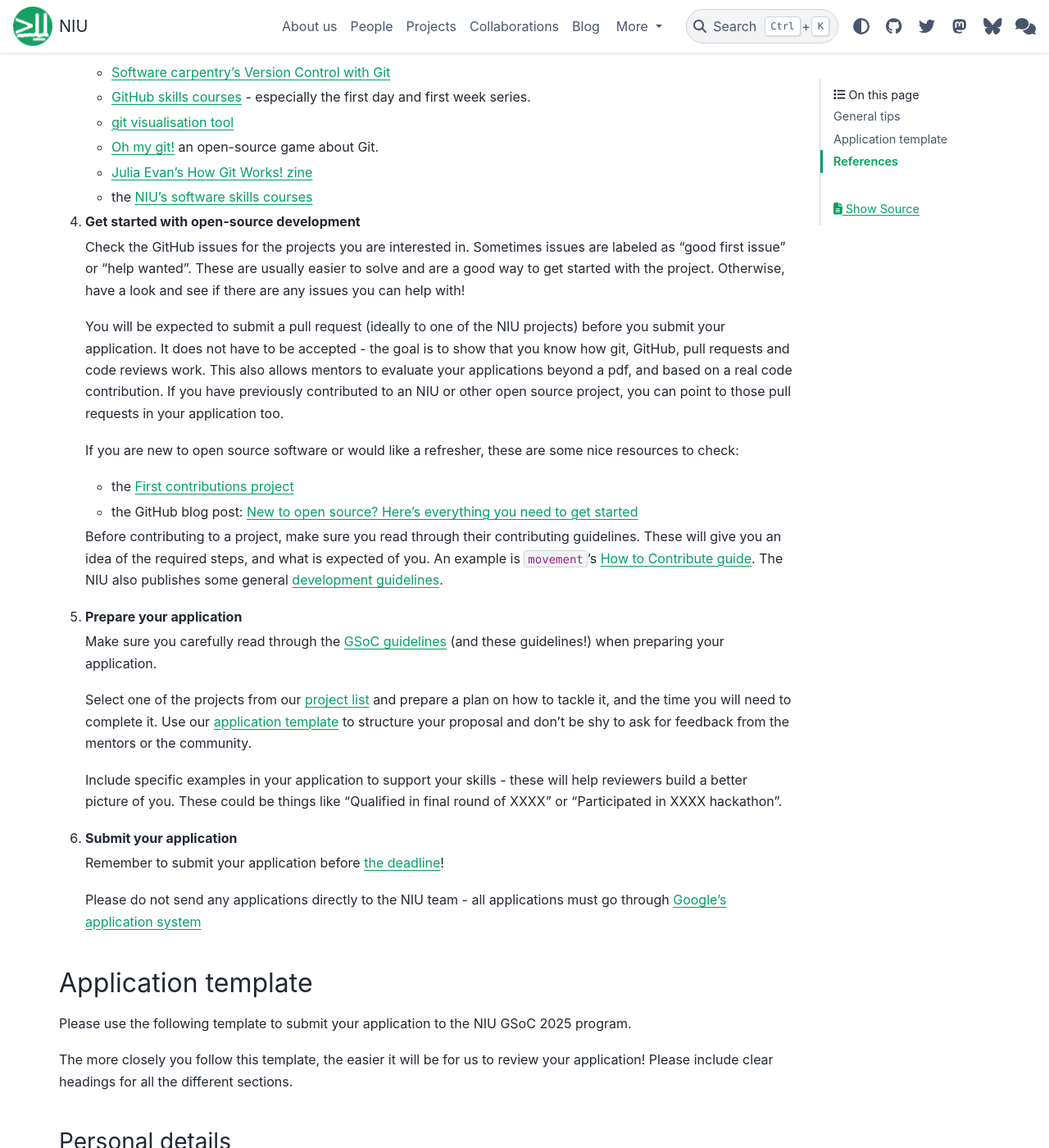
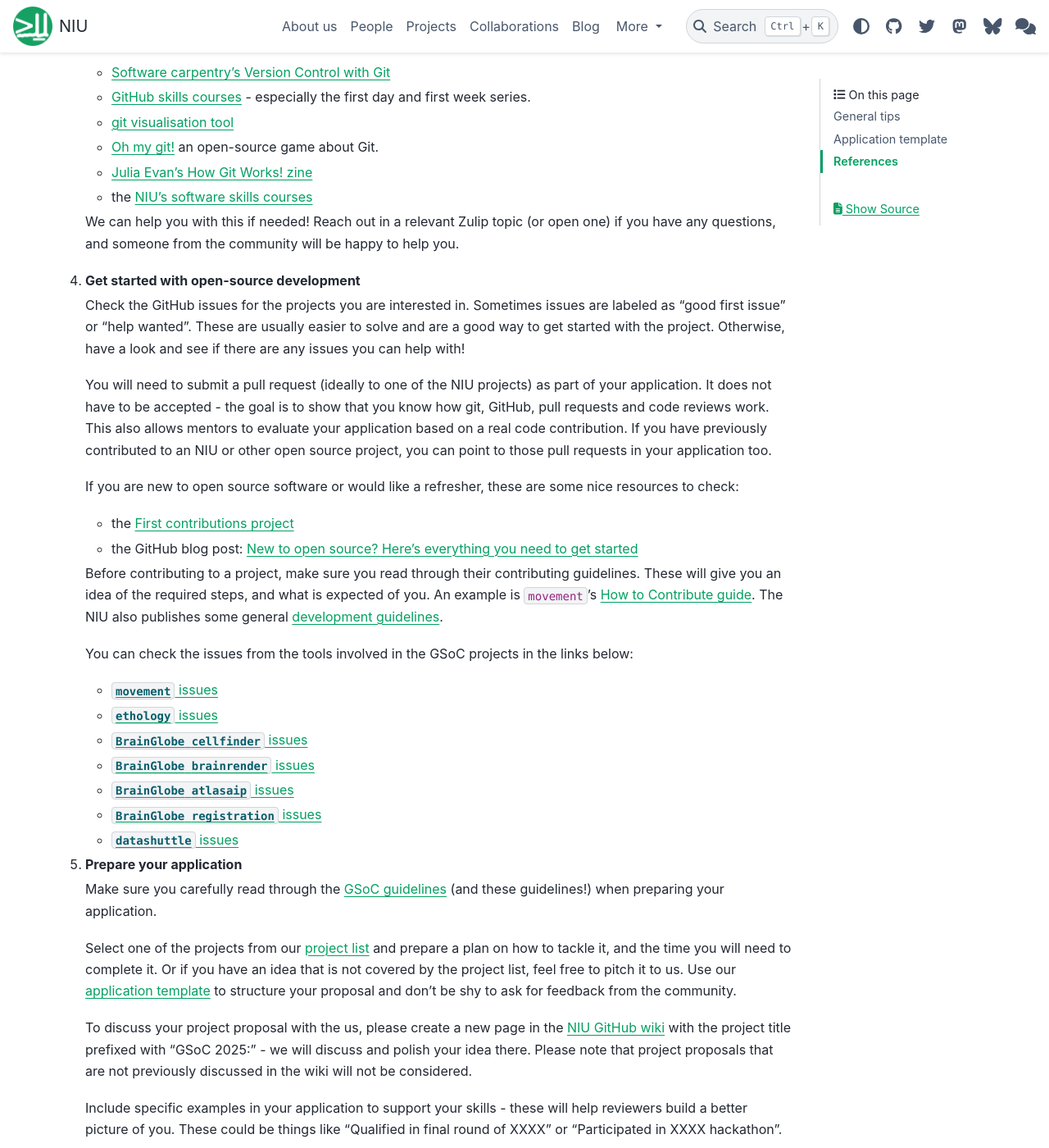
Before and after one commit to neuroinformatics-unit/neuroinformatics-unit.github.io, a Sphinx documentation site: the page built from docs/source/get-involved/gsoc/guidelines.md, in a window 1280 px wide and 1400 px high, scrolled down 831 px. Shown: the whole window at 82% size. Built offline with Sphinx 7.4.7 and the PyData theme 0.15.4, drawn with Linux system fonts in a browser that asks for light colours; nearby versions of some CDN libraries; some of the changed text lies outside the part shown.

Commit message:
GSoC guidelines and application template edits (#121)
* Add DPS feedback

* Add links to repos in project lists

* Add Adam's feedback

* Fix link

* Support project proposals

* Add NIU wiki

* Clarify wiki procedure

```diff
--- a/docs/source/get-involved/gsoc/guidelines.md
+++ b/docs/source/get-involved/gsoc/guidelines.md
@@ -7,13 +7,13 @@
 
     Open source work is done and communicated in public - the idea here is to demonstrate that you can do this! Join our [Zulip](https://neuroinformatics.zulipchat.com/), or browse through our GitHub repositories - you can find a full list of the NIU repositories under the [NIU GitHub organisation](https://github.com/neuroinformatics-unit) and the [Brainglobe](https://github.com/brainglobe) one. Read, ask questions, get to know the people involved, and participate in discussions.
 
-    Just introduce yourself, and feel free to can ask questions about specific projects, the development process, recommended readings or the community.
+    Introduce yourself, and feel free to can ask questions about specific projects, the development process, recommended readings or the community. If you are not familiar with Zulip, have a look at this [quick guide](https://zulip.com/help/getting-started-with-zulip) first.
 
 2. **Become a user**
 
     A great way to get started in the community of our open-source tools is to experience them as a user. Try to install and use our tools, experiment with the code, and report any issues you find. This will help you understand the tools better and will give you a better idea of what you can contribute.
 
-    A good starting point as a user could be `movement`'s gallery of [examples](https://movement.neuroinformatics.dev/examples/index.html) or BrainGlobe's [tutorials](https://brainglobe.info/tutorials/index.html).
+    A good starting point as a user could be `movement`'s [gallery of examples](https://movement.neuroinformatics.dev/examples/index.html) or [BrainGlobe's tutorials](https://brainglobe.info/tutorials/index.html).
 
 3. **Get ready to be a developer**
 
@@ -28,11 +28,13 @@
     - [Julia Evan's How Git Works! zine](https://jvns.ca/blog/2024/04/25/new-zine--how-git-works-/)
     - the [NIU's software skills courses](https://software-skills.neuroinformatics.dev/courses/index.html)
 
+    We can help you with this if needed! Reach out in a relevant Zulip topic (or open one) if you have any questions, and someone from the community will be happy to help you.
+
 4. **Get started with open-source development**
 
     Check the GitHub issues for the projects you are interested in. Sometimes issues are labeled as "good first issue" or "help wanted". These are usually easier to solve and are a good way to get started with the project. Otherwise, have a look and see if there are any issues you can help with!
 
-    You will be expected to submit a pull request (ideally to one of the NIU projects) before you submit your application. It does not have to be accepted - the goal is to show that you know how git, GitHub, pull requests and code reviews work. This also allows mentors to evaluate your applications beyond a pdf, and based on a real code contribution. If you have previously contributed to an NIU or other open source project, you can point to those pull requests in your application too.
+    You will need to submit a pull request (ideally to one of the NIU projects) as part of your application. It does not have to be accepted - the goal is to show that you know how git, GitHub, pull requests and code reviews work. This also allows mentors to evaluate your application based on a real code contribution. If you have previously contributed to an NIU or other open source project, you can point to those pull requests in your application too.
 
     If you are new to open source software or would like a refresher, these are some nice resources to check:
 
@@ -41,12 +43,23 @@
 
     Before contributing to a project, make sure you read through their contributing guidelines. These will give you an idea of the required steps, and what is expected of you. An example is `movement`'s [How to Contribute guide](https://movement.neuroinformatics.dev/community/contributing.html#target-contributing). The NIU also publishes some general [development guidelines](https://neuroinformatics.dev/get-involved/languages_frameworks.html).
 
+    You can check the issues from the tools involved in the GSoC projects in the links below:
+    - [`movement` issues](https://github.com/neuroinformatics-unit/movement/issues)
+    - [`ethology` issues](https://github.com/neuroinformatics-unit/ethology/issues)
+    - [`BrainGlobe cellfinder` issues](https://github.com/brainglobe/cellfinder/issues)
+    - [`BrainGlobe brainrender` issues](https://github.com/brainglobe/brainrender/issues)
+    - [`BrainGlobe atlasaip` issues](https://github.com/brainglobe/brainglobe-atlasapi/issues)
+    - [`BrainGlobe registration` issues](https://github.com/brainglobe/brainglobe-registration/issues)
+    - [`datashuttle` issues](https://github.com/neuroinformatics-unit/datashuttle/issues)
+
 
 5. **Prepare your application**
 
     Make sure you carefully read through the [GSoC guidelines](https://google.github.io/gsocguides//student/writing-a-proposal) (and these guidelines!) when preparing your application.
 
-    Select one of the projects from our [project list](projects_2025/index) and prepare a plan on how to tackle it, and the time you will need to complete it. Use our [application template](#application-template) to structure your proposal and don't be shy to ask for feedback from the mentors or the community.
+    Select one of the projects from our [project list](projects_2025/index) and prepare a plan on how to tackle it, and the time you will need to complete it. Or if you have an idea that is not covered by the project list, feel free to pitch it to us. Use our [application template](#application-template) to structure your proposal and don't be shy to ask for feedback from the community.
+
+    To discuss your project proposal with the us, please create a new page in the [NIU GitHub wiki](https://github.com/neuroinformatics-unit/gsoc/wiki) with the project title prefixed with "GSoC 2025:" - we will discuss and polish your idea there. Please note that project proposals that are not previously discussed in the wiki will not be considered.
 
     Include specific examples in your application to support your skills - these will help reviewers build a better picture of you. These could be things like "Qualified in final round of XXXX" or "Participated in XXXX hackathon".
 
@@ -55,7 +68,7 @@
 
     Remember to submit your application before [the deadline](https://developers.google.com/open-source/gsoc/timeline#april_8_-_1800_utc)!
 
-    Please do not send any applications directly to the NIU team - all applications must go through [Google's application system](https://summerofcode.withgoogle.com/)
+    Please do not send any applications directly to the NIU team, they won't be considered - all applications must go through [Google's application system](https://summerofcode.withgoogle.com/)
 
 
 ## Application template
@@ -63,6 +76,9 @@
 Please use the following template to submit your application to the NIU GSoC 2025 program.
 
 The more closely you follow this template, the easier it will be for us to review your application! Please include clear headings for all the different sections.
+
+### Project title to use for the GSoC application
+Please clearly include in the title the tool the project refers to, and the title of the project you are applying for. E.g. "movement: support for Kalman filters".
 
 ### Personal details
 Please include the following information:
@@ -74,13 +90,12 @@
 - **Personal website / project portfolio** (optional)
 - **Code contribution**
 
-    Please link a pull request or code sample, ideally submitted to your chosen project. It must be publicly visible and represent your own work, although you may have help from other developers in the community to further improve it. You can link more than one contribution or pull request if desired.
+    Please link a pull request, ideally submitted to your chosen project or one of the NIU tools. Applications without a code contribution won't be considered. It must be publicly visible and represent your own work, although you may have help from other developers in the community to further improve it. It must be meaningful code contribution (i.e. not just fixing a minor spelling mistake). While AI tools (such as Copilot etc) can be a very useful, contributions mostly created by AI are unlikely to be useful, and will not be accepted. You can link more than one pull request if desired.
 
 ### Project proposal
 Extension: <u> max 1 page </u>
-
 - **Title.**
-    Please clearly include the title of the project you are applying for and the tool it refers to. E.g. "movement: support for Kalman filters".
+    Please use the same title as in the GSoC application.
 
 - **Synopsis.**
     Briefly explain: what is the project about? Why is it important? What are the goals? What are the deliverables? How would the open source community benefit from this project?
```
Also changed, not shown: docs/source/get-involved/gsoc/index.md (+1 -1 lines), docs/source/get-involved/gsoc/projects_2025/brainglobe.md (+1 -1 lines), docs/source/get-involved/gsoc/projects_2025/datashuttle.md (+2 -1 lines), docs/source/get-involved/gsoc/projects_2025/ethology.md (+1 -1 lines), docs/source/get-involved/gsoc/projects_2025/movement.md (+1 -1 lines).
